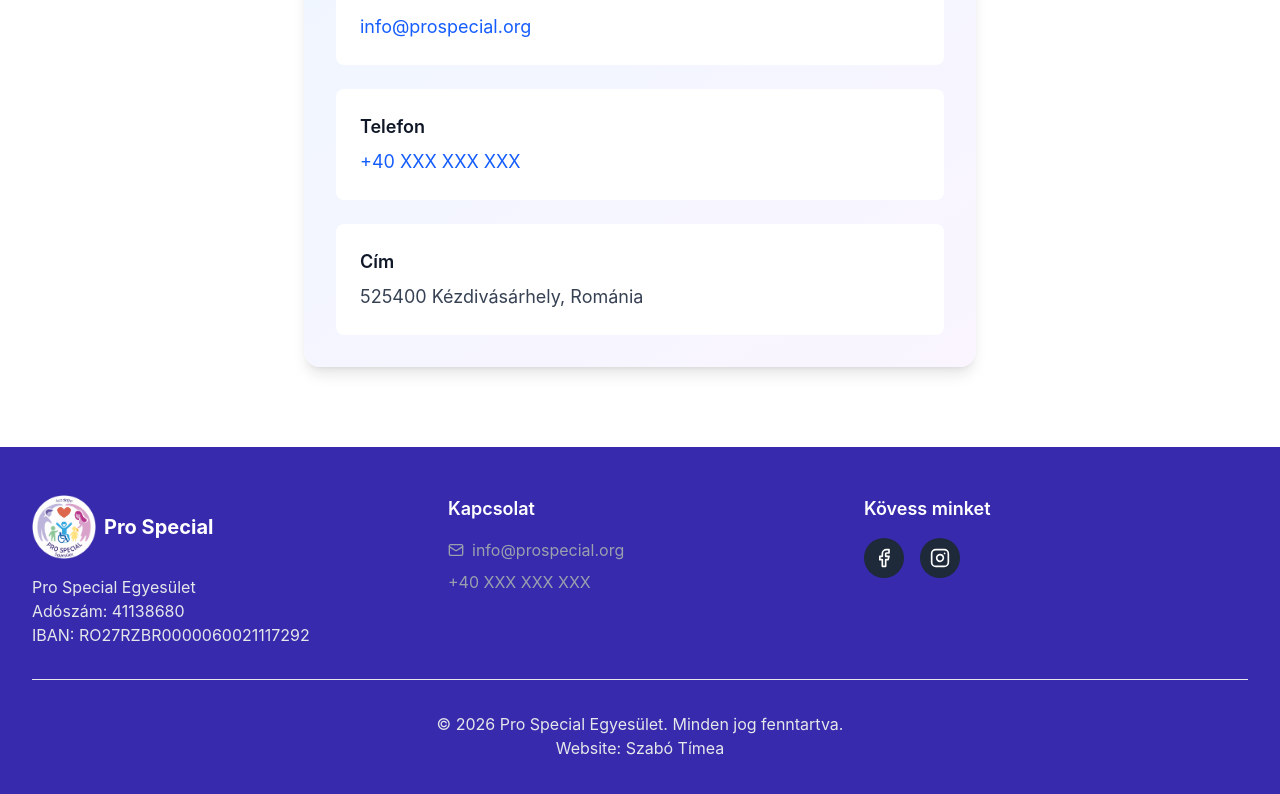
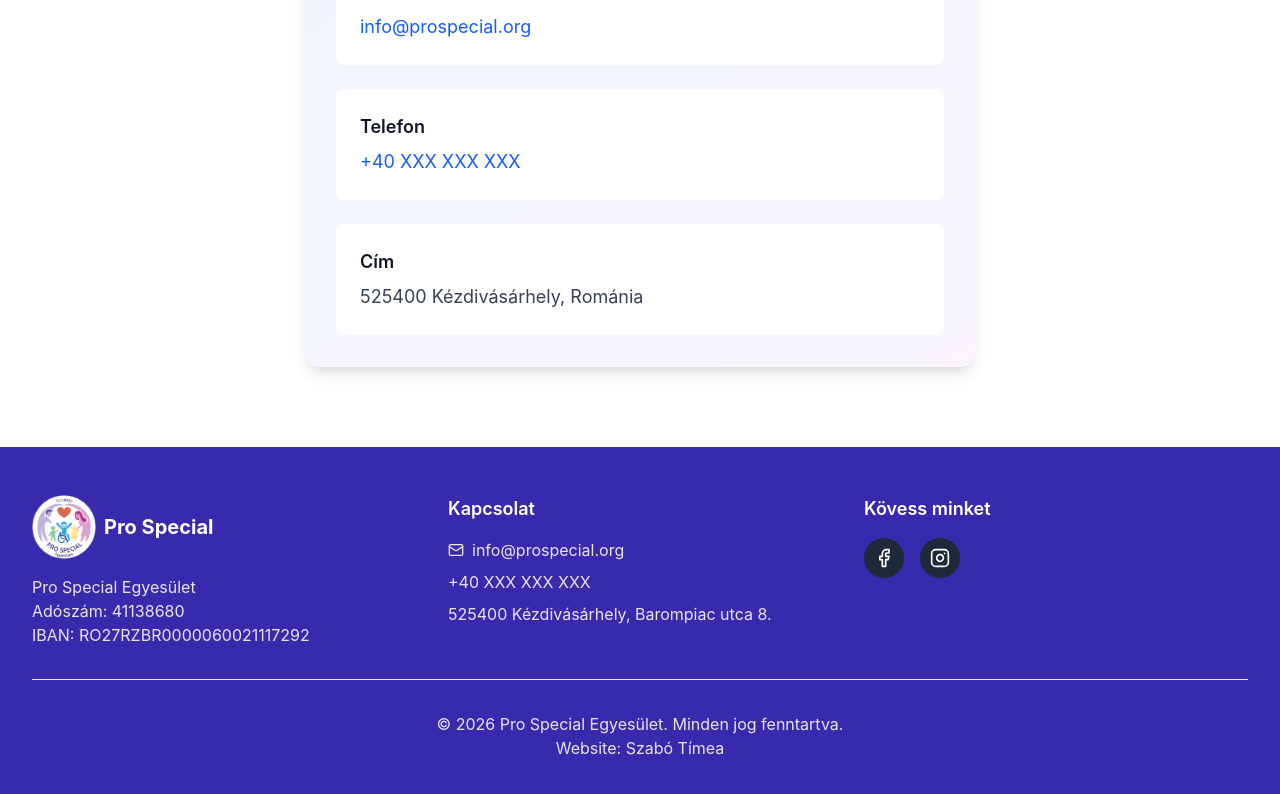
Before and after one commit to zuraglal/prospecial.org, a React (Vite) app: page / in a window 1280 px wide. Shown: the part 4234-5028 px from the top of the page. Built offline with nearby package versions, Linux system fonts and the light colour scheme.

Commit message:
Update Footer.tsx

```diff
--- a/src/app/components/Footer.tsx
+++ b/src/app/components/Footer.tsx
@@ -40,12 +40,17 @@ export function Footer() {
 
           <div>
             <h3 className="font-semibold mb-4">{getTranslation(language, 'contact')}</h3>
-            <div className="space-y-2 text-gray-400">
+            <div className="space-y-2 text-gray-200">
               <p className="flex items-center gap-2">
                 <Mail size={16} />
                 info@prospecial.org
               </p>
               <p>+40 XXX XXX XXX</p>
+              <p>
+                {language === 'hu' && '525400 Kézdivásárhely, Barompiac utca 8.'}
+                {language === 'ro' && '525400 Mun. Târgu Secuiesc, str. Oborului, nr. 8'}
+                {language === 'en' && 'RO-525400 Mun. Târgu Secuiesc, str. Oborului, nr. 8'}
+              </p>
             </div>
           </div>
 
```
